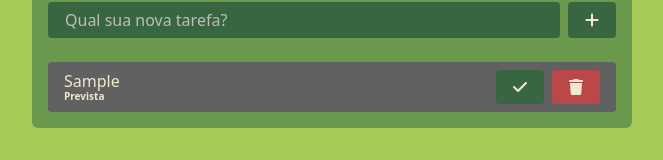
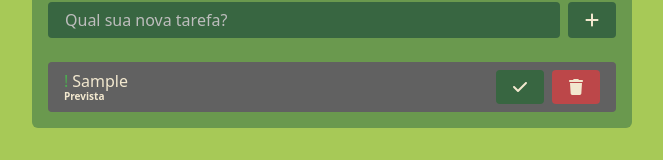
Before and after one commit to gfcrodriguespuc/lab-desenv-soft-projeto-1-todo-list, a React (Vite) app in the folder front-end/: page / in a window 1280 px wide. Both pictures are taken after typing "Sample" into the empty fields and a click on the button 900 px from the left and 283 px from the top of the page. Shown: the part 263-423 px from the top of the page, without its empty margins (308-971 px from the left). Built offline with nearby package versions, Linux system fonts and the light colour scheme.

Commit message:
Ajusta layout de prioridade do todo

```diff
--- a/front-end/src/components/TodoList/TodoList.jsx
+++ b/front-end/src/components/TodoList/TodoList.jsx
@@ -4,9 +4,23 @@ import styles from "./TodoList.module.css";
 import { faCheck, faTrash } from "@fortawesome/free-solid-svg-icons";
 import { FontAwesomeIcon } from "@fortawesome/react-fontawesome";
 import { clsx } from "clsx";
-import { TodoStatus, TodoType } from "../../models/todo";
+import { TodoPriority, TodoStatus, TodoType } from "../../models/todo";
 
 export const TodoList = ({ todos, onClickDeleteTodo, onClickCompleteTodo }) => {
+  const formatTodoPriority = (todo) => {
+    // Baixa !, Média !!, Alta !!!
+    switch (todo.priority) {
+      case TodoPriority.LOW:
+        return "!";
+      case TodoPriority.MEDIUM:
+        return "!!";
+      case TodoPriority.HIGH:
+        return "!!!";
+      default:
+        return "";
+    }
+  };
+
   const formatTodoStatus = (todo) => {
     // Prevista, X dias de atraso ou Concluída
     // Prevista ou Concluída
@@ -67,7 +81,22 @@ export const TodoList = ({ todos, onClickDeleteTodo, onClickCompleteTodo }) => {
           )}
         >
           <div className={styles["todo-list__content"]}>
-            <span>{todo.description}</span>
+            <div>
+              <span
+                className={clsx(
+                  styles["todo-list__priority"],
+                  {
+                    [TodoPriority.LOW]: styles["todo-list__priority--low"],
+                    [TodoPriority.MEDIUM]:
+                      styles["todo-list__priority--medium"],
+                    [TodoPriority.HIGH]: styles["todo-list__priority--high"],
+                  }[todo.priority]
+                )}
+              >
+                {formatTodoPriority(todo)}
+              </span>
+              <span>{todo.description}</span>
+            </div>
             <small
               className={clsx(
                 styles["todo-list__status"],
--- a/front-end/src/components/TodoList/TodoList.module.css
+++ b/front-end/src/components/TodoList/TodoList.module.css
@@ -26,6 +26,22 @@
   align-items: flex-start;
 }
 
+.todo-list__priority {
+  margin-right: 4px;
+}
+
+.todo-list__priority--low {
+  color: #4caf50;
+}
+
+.todo-list__priority--medium {
+  color: var(--app-palette-warning);
+}
+
+.todo-list__priority--high {
+  color: var(--app-palette-danger);
+}
+
 .todo-list__status {
   font-size: 0.625rem;
   font-weight: 700;
--- a/front-end/src/index.css
+++ b/front-end/src/index.css
@@ -18,6 +18,7 @@ CSS HSL
   --app-palette-primary: #386641;
   --app-palette-secondary: #6a994e;
   --app-palette-tertiary: #a7c957;
+  --app-palette-warning: #ff9800;
   --app-palette-danger: #bc4749;
 
   --app-palette-white: #fff;
```
